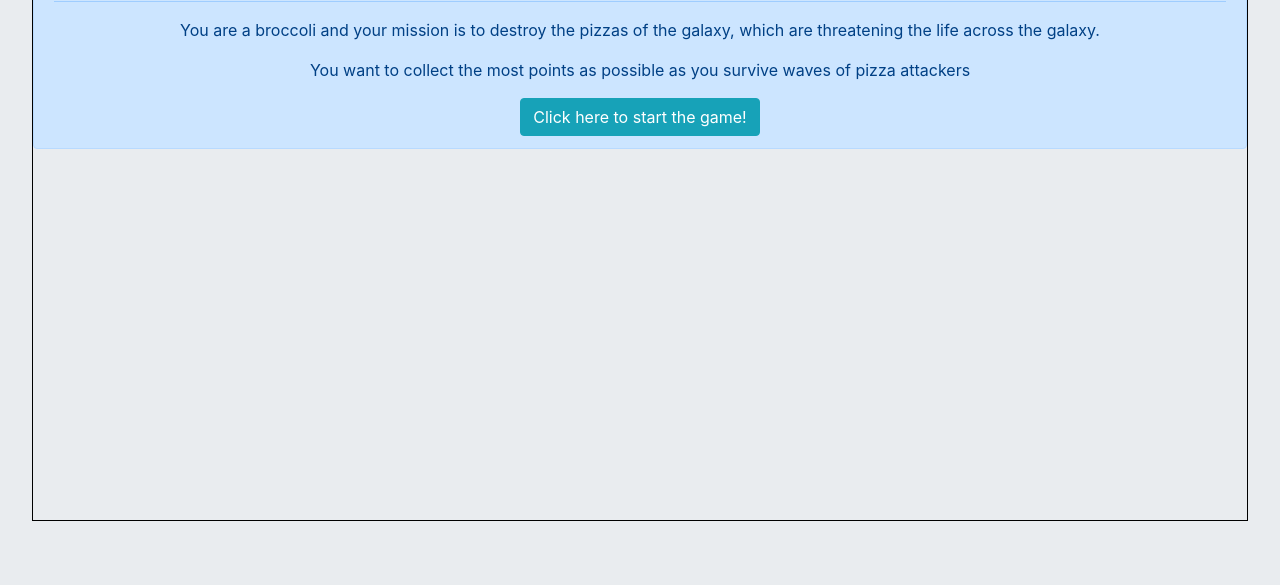
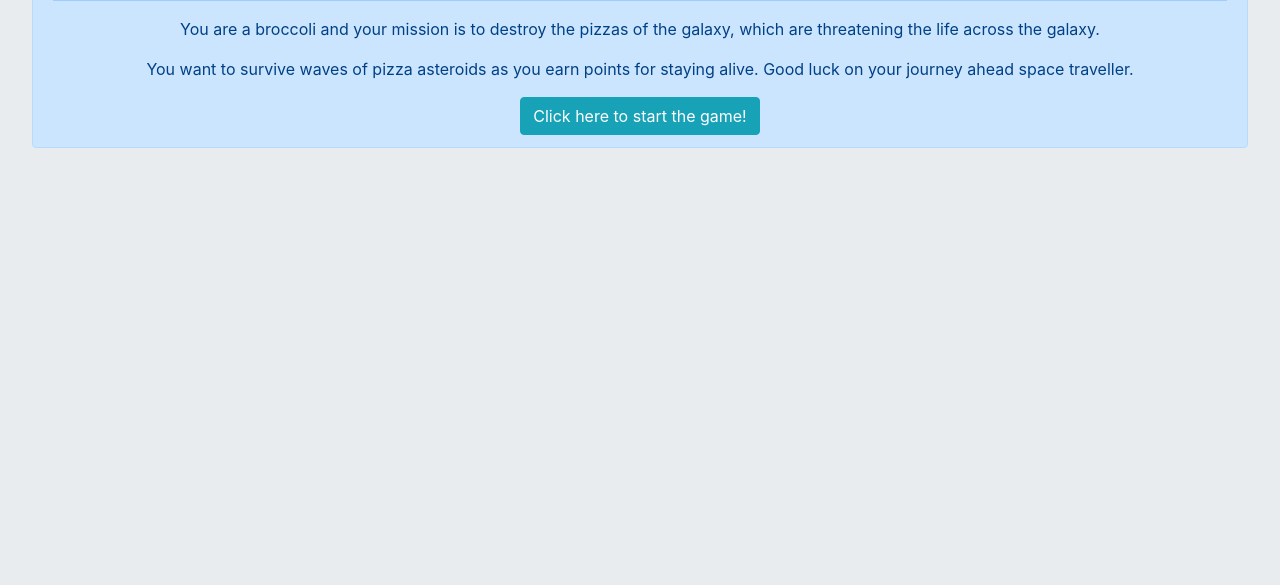
Before and after one commit to intenseness/Asteroids-Game, a plain HTML site: page index.html in a window 1280 px wide. Shown: the part 215-800 px from the top of the page. Drawn offline with nearby package versions, Linux system fonts and the light colour scheme.

Commit message:
Final touches

```diff
--- a/Game.css
+++ b/Game.css
@@ -20,7 +20,6 @@ body {
     max-height: 100%;
     margin: 0;
     padding: 0;
-    border: 1px solid black;
 }
 
 #AlertScreen {
--- a/GamePage.js
+++ b/GamePage.js
@@ -172,7 +172,7 @@ class Pizza {
     }
 
     move() {
-        let direction_x = Math.sin(this.angle);
+        let direction_x = Math.sin(this.angle); //in terms of radians
         let direction_y = Math.cos(this.angle);
         this.x += this.speed_x * direction_x;
         this.y -= this.speed_y * direction_y;
--- a/index.html
+++ b/index.html
@@ -18,7 +18,7 @@
                 <h2 class="display-5"> By Connor Meny And Gabe Hougard</h2>
                 <hr>
                 <p>You are a broccoli and your mission is to destroy the pizzas of the galaxy, which are threatening the life across the galaxy.</p>
-                <p>You want to collect the most points as possible as you survive waves of pizza attackers</p>
+                <p>You want to survive waves of pizza asteroids as you earn points for staying alive. Good luck on your journey ahead space traveller.</p>
                 <button type="button" height="500" width="500" position="inline" id="GameButton" class="btn btn-info" onmousedown="startGame()">Click here to start the game!</button>
             </div>
         </center>
```
